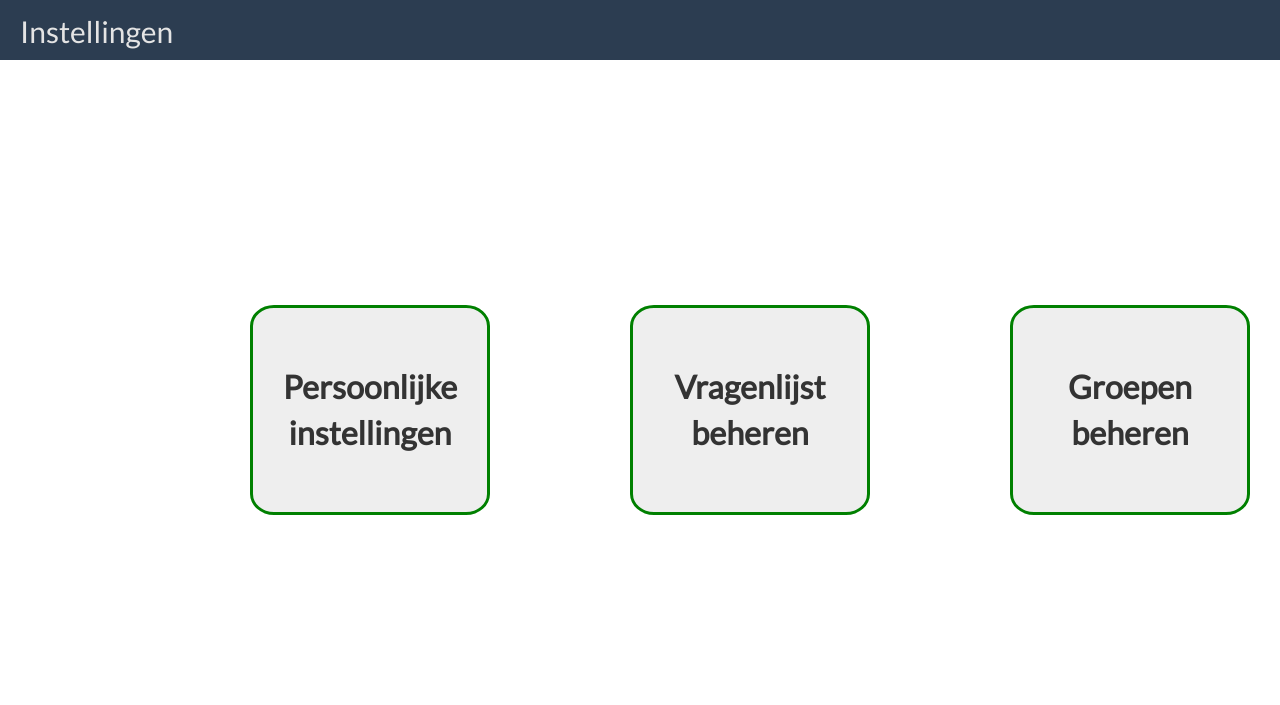
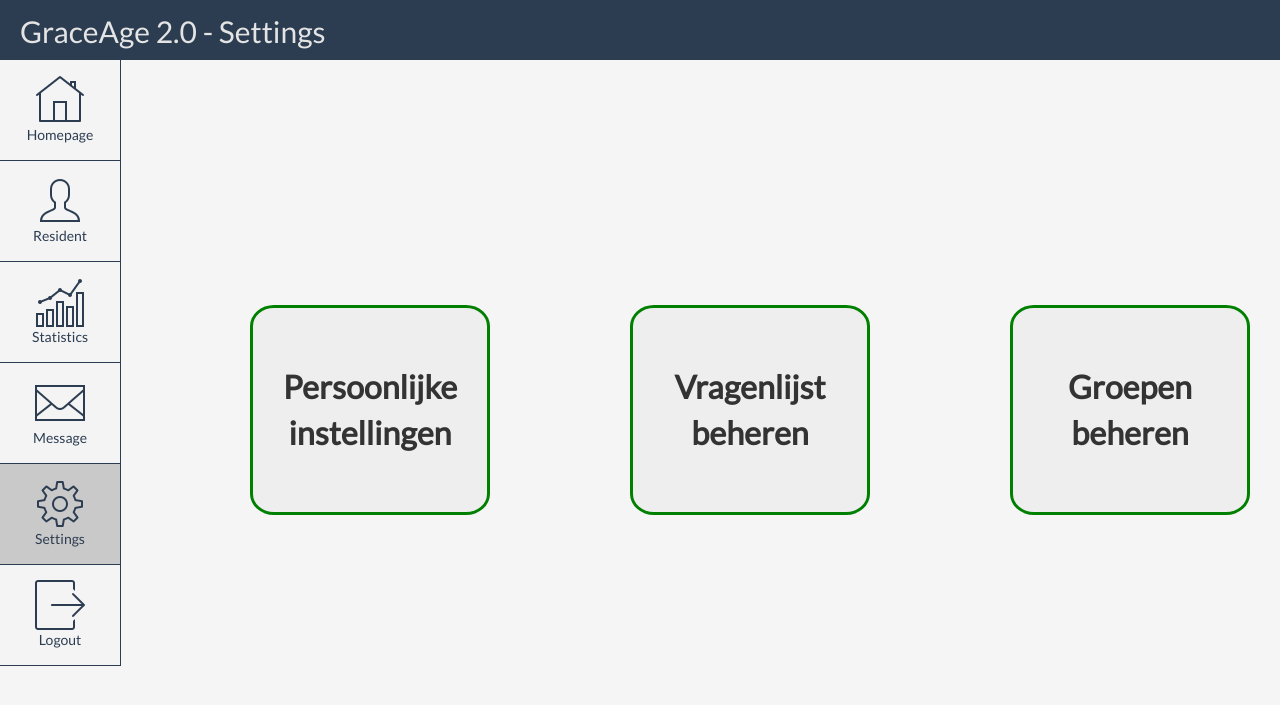
Before and after one commit to tengzhang94/edouard_remy_webapp, a CodeIgniter app: page /a17_webApps04/index.php/caregivercontroller/settings in a window 1280 px wide; the page is wider, and only the part inside the window is pictured. Shown: the top 705 px of that part. Run offline with CodeIgniter, Linux system fonts and the light colour scheme; style sheets or scripts are compiled from the project's sources; some libraries are stand-ins or nearby versions.

Commit message:
Added Kobe's code (PHP) Linked the settings page to the navbar and integrated the settings page with navbar and topbar Added the right background color to settings page

```diff
--- a/webDemo2/application/controllers/CaregiverController.php
+++ b/webDemo2/application/controllers/CaregiverController.php
@@ -15,9 +15,9 @@ class CaregiverController extends CI_Controller {
     public function login() {
         //unset all self-made session variables
         $sessiondata = $this->session->all_userdata();
-        foreach($sessiondata as $key => $value){
+        foreach ($sessiondata as $key => $value) {
             if ($key != 'session_id' && $key != 'ip_address' && $key != 'user_agent' && $key != 'last_activity') {
-            $this->session->unset_userdata($key);
+                $this->session->unset_userdata($key);
             }
         }
 
@@ -26,20 +26,35 @@ class CaregiverController extends CI_Controller {
     }
 
     public function home() {
-        $navbar_topbar['title'] = 'Homepage';
-        $navbar_topbar['menu'] = $this->Menu_model->get_menuitems('Homepage');
-        $navbar_topbar['navbar_topbar'] = $this->parser->parse('navbar_topbar', $navbar_topbar, true);
-        $this->parser->parse('dashDemo', $navbar_topbar);
+        $this->load->model('Dashboard_model');
+        $result = $this->Dashboard_model->getMessages(); //Message rows from database for the sectors this caregiver monitors
+        //Create array of arrays to fill {messages} in dashDemo.php
+        $messages = array();
+        for ($i = 0; $i < count($result); $i++) {
+            $temp = array('messageText' => $result[$i]['messageText']);
+            array_push($messages, $temp);
+        }
+
+        //Parse the html document
+        $data = array('messages' => $messages);
+        //$this->parser->parse('dashDemo', $data);
+        //$this->parser->parse();
+        //$this->load->view('dashDemo');
+
+        $data['title'] = 'Homepage';    //Fill in title for the page
+        $data['menu'] = $this->Menu_model->get_menuitems('Homepage');   //Get all the menu items and set the right one as active
+        $data['navbar_topbar'] = $this->parser->parse('navbar_topbar', $data, true);    //Fill in the title and menu items in the HTML code
+        $this->parser->parse('dashDemo', $data);    //Parse everything and display
     }
 
     public function settings() {
         $navbar_topbar['title'] = 'Settings';
         $navbar_topbar['menu'] = $this->Menu_model->get_menuitems('Settings');
-        $navbar_topbar['code'] = $this->parser->parse('navbar_topbar', $navbar_topbar, true);
+        $navbar_topbar['navbar_topbar'] = $this->parser->parse('navbar_topbar', $navbar_topbar, true);
         $this->parser->parse('settings', $navbar_topbar);
     }
 
-    public function selectTopic(){
+    public function selectTopic() {
         redirect('ResidentController/Topics');
     }
 
@@ -80,16 +95,17 @@ class CaregiverController extends CI_Controller {
         if ($result) {
             $this->session->set_userdata('logged_in', 'caregiver');
             $this->session->set_userdata('dutch', $result[0]->dutch);
-            if($this->session->dutch == 1){
+            if ($this->session->dutch == 1) {
                 $this->session->set_userdata('questionLang', 'qDutch');
                 $this->session->set_userdata('topicLang', 'topicDutch');
-            }
-            else{
+            } else {
                 $this->session->set_userdata('questionLang', 'qEnglish');
                 $this->session->set_userdata('topicLang', 'topicEnglish');
             }
             $this->session->set_userdata('name', $result[0]->firstName);
             $this->session->set_userdata('idCaregiver', $result[0]->idCaregiver);
+            //$this->session->set_userdata('topicId', 1); //current topic ID
+            //$this->session->set_userdata('questionNr', 0);    //question within current topic
 
             //redirect('ResidentController/question/0');
             redirect('CaregiverController/home');
--- a/webDemo2/application/views/settings.php
+++ b/webDemo2/application/views/settings.php
@@ -17,7 +17,8 @@ and open the template in the editor.
 
     </head>
     <body>
-       <div><p class="text-right" id="header"><span class="float_left">Instellingen</span></p> </div>
+        {navbar_topbar}
+       <!--<div><p class="text-right" id="header"><span class="float_left">Instellingen</span></p> </div>-->
         <main>
         <!--<div class="row">
             <div class="column side">
--- a/webDemo2/assets/css/settings.less
+++ b/webDemo2/assets/css/settings.less
@@ -12,8 +12,84 @@ and open the template in the editor.
 @color_1: #2c3d51;
 @color_2: #e4e4e4;
 @background_color_1: #f4f4f4;
+@background_color_4: #f5f5f5;
+
+//navbar and topbar code
+.navbar-fixed-left {
+    width: 120px;
+    position: fixed;
+    border-radius: 0;
+    height: 100%;
+}
+
+div.navbar-fixed-left {
+    border: 0px;
+}
+
+.navbar-fixed-left ul {
+    border-right: 1px solid @color_1;
+    font-family: @font_family_1;
+    margin-top: 0px;
+}
+
+.navbar-fixed-left .navbar-nav > li > a {
+    color: @color_1;
+}
+
+
+.navbar-fixed-left .navbar-nav > li {
+    float: none;  /* Cancel default li float: left */
+    width: 120px;
+    text-align: center;
+    border-bottom: 1px solid @color_1;
+    background: @background_color_1;
+}
+
+.active > a {
+   background: #C9C9C9;
+}
+
+.navbar-fixed-left .navbar-nav > li > a:hover {
+    background: #C9C9C9;
+}
+
+.navbar-fixed-left + .container {
+    padding-left: 160px;
+}
+
+.container {
+    height: 1000px;
+}
+
+.wrapper {
+    margin-left: 140px;
+}
 
 .text-right {
+    background-color: @color_1;
+    height: 60px;
+    font-family: @font_family_1;
+    color: @color_2;
+    font-size: 20px;
+    padding-right: 20px;
+    padding-top: 15px;
+    margin-bottom: 0px;
+}
+
+.float_left {
+    float: left;
+    font-size: 30px;
+    font-family: @font_family_1;
+    margin-left: 20px;
+    margin-top: -5px;
+}
+//end of navbar and topbar code
+
+body{
+    background-color: @background_color_4;
+}
+
+/*.text-right {
     background-color: @color_1;
     height: 60px;
     font-family: @font_family_1;
@@ -37,7 +113,7 @@ and open the template in the editor.
     font-family: @font_family_1;
     margin-left: 20px; // 20
     margin-top: -5px; //originally -5
-}
+}*/
 
 div.relative{
     position: relative;
```
Also changed, not shown: webDemo2/application/models/Dashboard_model.php (added, +37 -0 lines).
